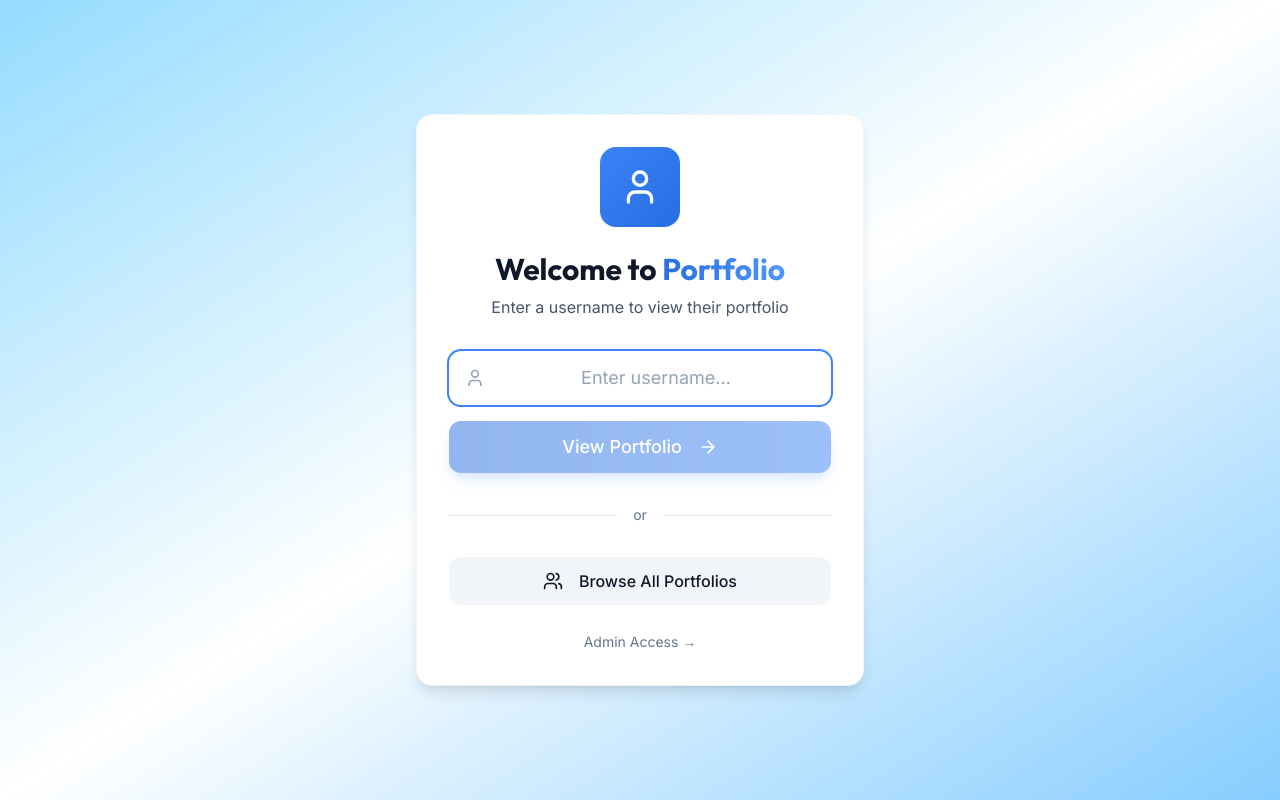
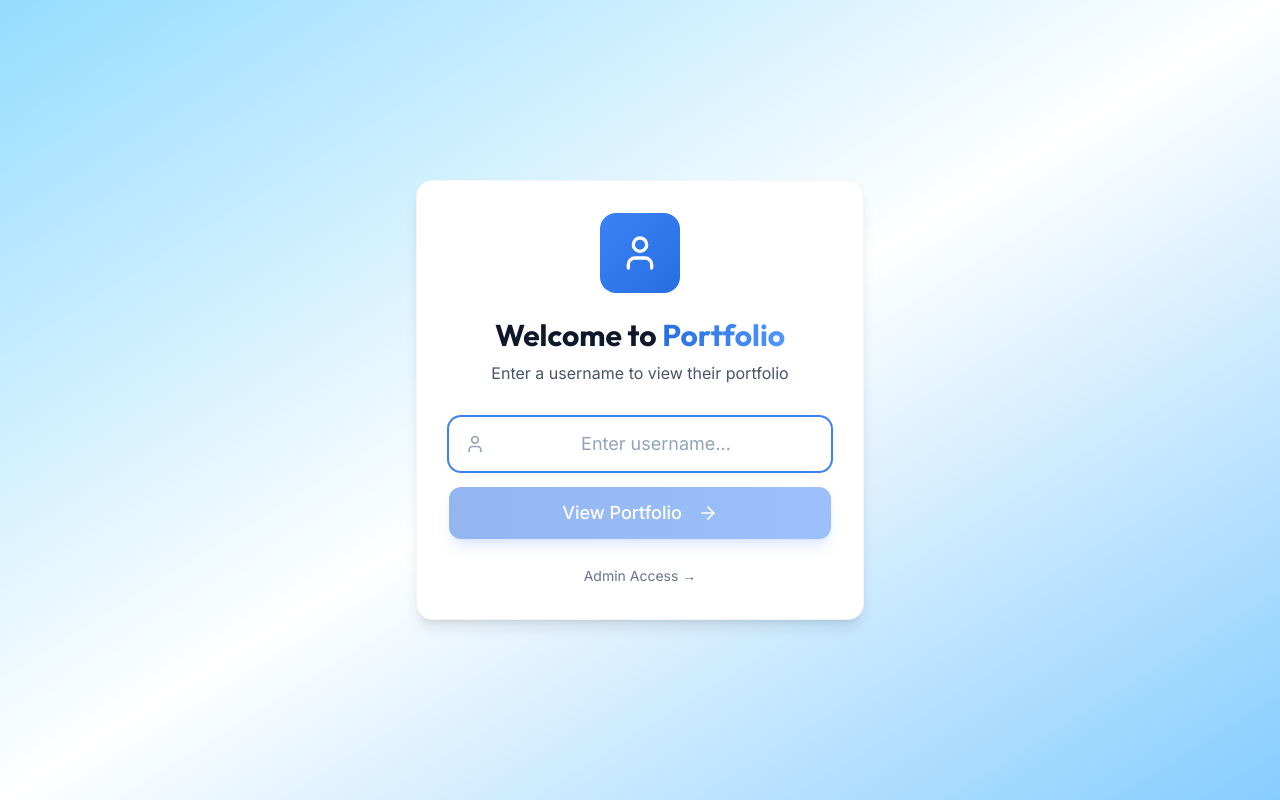
Before and after one commit to sasuhai/MyProfile, a React (Vite) app: page / in a window 1280 px wide. Built offline with nearby package versions, Linux system fonts and the light colour scheme; no server answers.

Commit message:
Remove Browse All Portfolios button from username prompt

```diff
--- a/src/pages/UsernamePrompt.jsx
+++ b/src/pages/UsernamePrompt.jsx
@@ -1,7 +1,7 @@
 import { motion } from 'framer-motion'
 import { useState } from 'react'
 import { useNavigate } from 'react-router-dom'
-import { User, ArrowRight, Users } from 'lucide-react'
+import { User, ArrowRight } from 'lucide-react'
 
 const UsernamePrompt = () => {
     const [username, setUsername] = useState('')
@@ -64,27 +64,6 @@ const UsernamePrompt = () => {
                         </button>
                     </form>
 
-                    {/* Divider */}
-                    <div className="relative my-8">
-                        <div className="absolute inset-0 flex items-center">
-                            <div className="w-full border-t border-dark-200 dark:border-dark-700"></div>
-                        </div>
-                        <div className="relative flex justify-center text-sm">
-                            <span className="px-4 bg-white dark:bg-dark-900 text-dark-500 dark:text-dark-400">
-                                or
-                            </span>
-                        </div>
-                    </div>
-
-                    {/* Browse All Link */}
-                    <button
-                        onClick={() => navigate('/all')}
-                        className="btn btn-secondary w-full"
-                    >
-                        <Users className="w-5 h-5 mr-2" />
-                        <span>Browse All Portfolios</span>
-                    </button>
-
                     {/* Admin Link */}
                     <div className="mt-6">
                         <button
```
